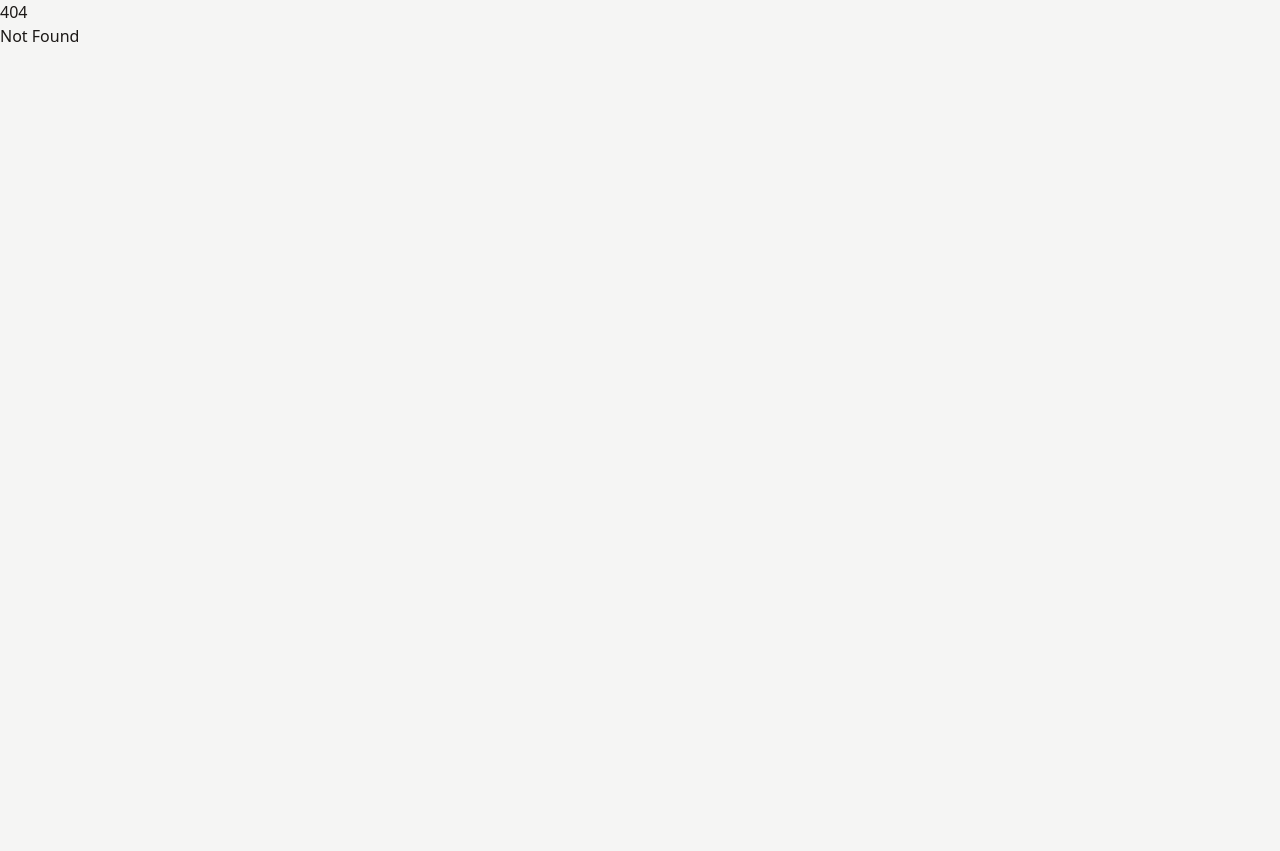
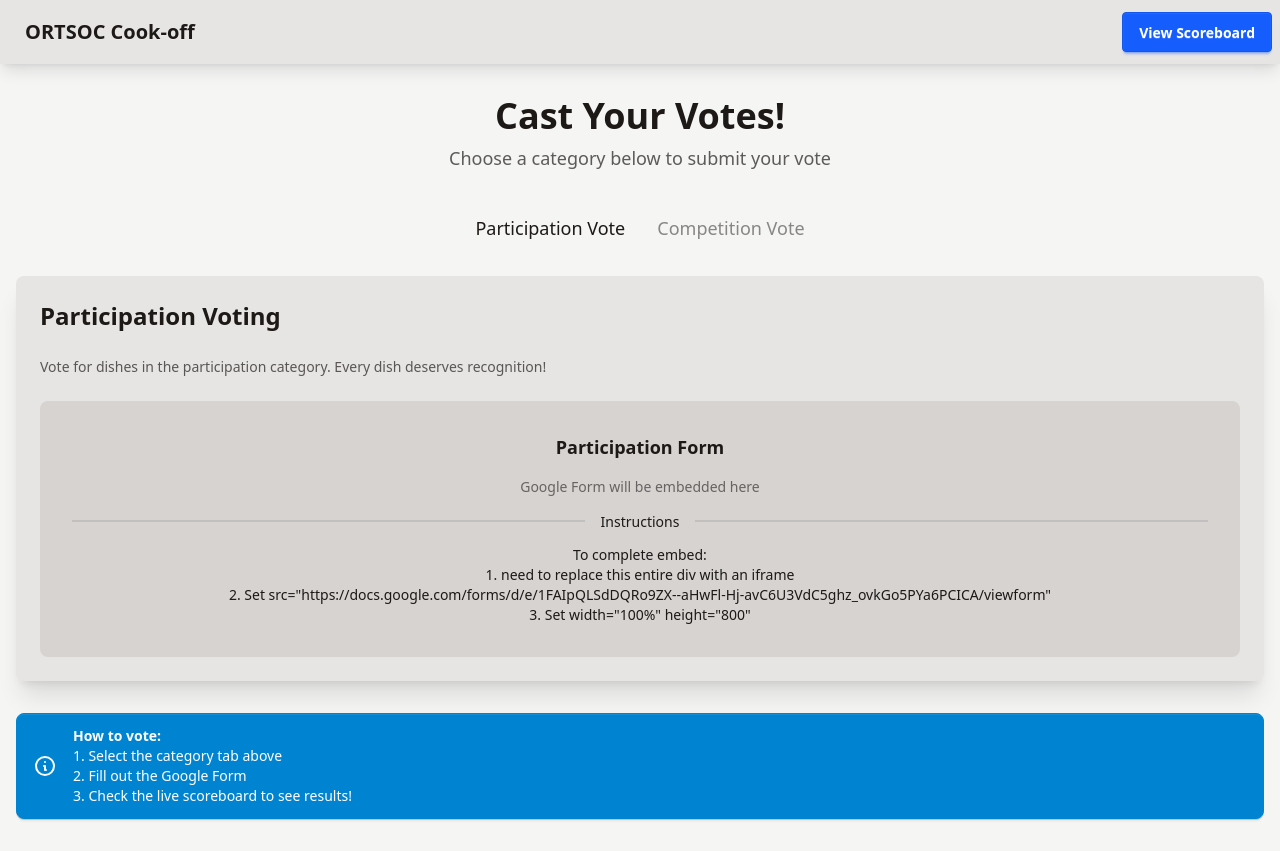
Before and after one commit to Skye-Samuels/potluck-app, a SvelteKit app: page /home in a window 1280 px wide. Before the commit this address had no page. Before the commit the page ends 800 px from the top, so only its background shows below. Built offline with nearby package versions, Linux system fonts and the light colour scheme.

Commit message:
Embedded forms on home page, iframe still WIP, scoreboard page, chart.js WIP

```diff
--- /dev/null
+++ b/src/routes/home/+page.svelte
@@ -0,0 +1,141 @@
+<script>
+	let activeTab = $state('participation');
+</script>
+
+<div class="min-h-screen bg-base-100">
+	<!-- Header -->
+	<div class="navbar bg-base-200 shadow-lg">
+		<div class="flex-1">
+			<a href="/" class="btn btn-ghost text-xl">ORTSOC Cook-off</a>
+		</div>
+		<div class="flex-none">
+			<a href="/scoreboard" class="btn btn-primary">View Scoreboard</a>
+		</div>
+	</div>
+
+	<!-- Main Content -->
+	<div class="container mx-auto px-4 py-8">
+		<div class="text-center mb-8">
+			<h1 class="text-4xl font-bold mb-2">Cast Your Votes!</h1>
+			<p class="text-lg text-base-content/70">Choose a category below to submit your vote</p>
+		</div>
+
+		<!-- Tabs -->
+		<div class="flex justify-center mb-6">
+			<div role="tablist" class="tabs tabs-boxed tabs-lg">
+				<button
+					role="tab"
+					class="tab"
+					class:tab-active={activeTab === 'participation'}
+					onclick={() => activeTab = 'participation'}
+				>
+					Participation Vote
+				</button>
+				<button
+					role="tab"
+					class="tab"
+					class:tab-active={activeTab === 'competition'}
+					onclick={() => activeTab = 'competition'}
+				>
+					Competition Vote
+				</button>
+			</div>
+		</div>
+
+		<!-- Tab Content -->
+		<div class="card bg-base-200 shadow-xl">
+			<div class="card-body">
+				{#if activeTab === 'participation'}
+					<h2 class="card-title text-2xl mb-4">Participation Voting</h2>
+					<p class="mb-4 text-base-content/70">
+						Vote for dishes in the participation category. Every dish deserves recognition!
+					</p>
+
+					<!-- Replace this div with your iframe when ready -->
+					<div class="w-full bg-base-300 rounded-lg p-8">
+						<div class="text-center">
+							<p class="text-lg font-semibold mb-4">Participation Form</p>
+							<p class="text-sm text-base-content/60 mb-4">
+								Google Form will be embedded here
+							</p>
+							<div class="divider">Instructions</div>
+							<p class="text-sm">
+								To complete embed:<br>
+								1. need to replace this entire div with an iframe<br>
+								2. Set src="https://docs.google.com/forms/d/e/1FAIpQLSdDQRo9ZX--aHwFl-Hj-avC6U3VdC5ghz_ovkGo5PYa6PCICA/viewform"<br>
+								3. Set width="100%" height="800"
+							</p>
+						</div>
+					</div>
+
+					<!-- TODO: Replace the div above with:
+					<iframe
+						src="YOUR_PARTICIPATION_FORM_URL"
+						width="100%"
+						height="800"
+						frameborder="0"
+						marginheight="0"
+						marginwidth="0"
+						class="rounded-lg"
+					>
+						Loading...
+					</iframe>
+					-->
+
+				{:else}
+					<h2 class="card-title text-2xl mb-4">Competition Voting</h2>
+					<p class="mb-4 text-base-content/70">
+						Vote for your favorite dishes in the competition categories!
+					</p>
+
+					<!-- Replace this div with your iframe when ready -->
+					<div class="w-full bg-base-300 rounded-lg p-8">
+						<div class="text-center">
+							<p class="text-lg font-semibold mb-4">Competition Form</p>
+							<p class="text-sm text-base-content/60 mb-4">
+								Google Form will be embedded here
+							</p>
+							<div class="divider">Instructions</div>
+							<p class="text-sm">
+								To embed your form:<br>
+								1. Replace this entire div with an iframe<br>
+								2. Set src="YOUR_GOOGLE_FORM_EMBED_URL"<br>
+								3. Set width="100%" height="800"
+							</p>
+						</div>
+					</div>
+
+					<!-- TODO: Replace the div above with:
+					<iframe
+						src="YOUR_COMPETITION_FORM_URL"
+						width="100%"
+						height="800"
+						frameborder="0"
+						marginheight="0"
+						marginwidth="0"
+						class="rounded-lg"
+					>
+						Loading...
+	</iframe>
+					-->
+
+				{/if}
+			</div>
+		</div>
+
+		<!-- Instructions -->
+		<div class="alert alert-info mt-8">
+			<svg xmlns="http://www.w3.org/2000/svg" fill="none" viewBox="0 0 24 24" class="stroke-current shrink-0 w-6 h-6">
+				<path stroke-linecap="round" stroke-linejoin="round" stroke-width="2" d="M13 16h-1v-4h-1m1-4h.01M21 12a9 9 0 11-18 0 9 9 0 0118 0z"></path>
+			</svg>
+			<div>
+				<h3 class="font-bold">How to vote:</h3>
+				<div class="text-sm">
+					1. Select the category tab above<br>
+					2. Fill out the Google Form<br>
+					3. Check the live scoreboard to see results!
+				</div>
+			</div>
+		</div>
+	</div>
+</div>
--- a/src/routes/scoreboard/+page.svelte
+++ b/src/routes/scoreboard/+page.svelte
@@ -1,6 +1,77 @@
-<div class="flex min-h-screen items-center justify-center bg-base-100">
-	<div class="text-center">
-		<h1 class="text-5xl font-bold">Scoreboard</h1>
-		<p class="py-6">The potluck has begun!</p>
+<script>
+	// TODO: Add Chart.js integration and live data from Google Sheets
+	// Will need to install: npm install chart.js
+</script>
+
+<div class="min-h-screen bg-base-100">
+	<!-- Header -->
+	<div class="navbar bg-base-200 shadow-lg">
+		<div class="flex-1">
+			<a href="/" class="btn btn-ghost text-xl">ORTSOC Cook-off</a>
+		</div>
+		<div class="flex-none gap-2">
+			<a href="/home" class="btn btn-secondary">Back to Voting</a>
+		</div>
+	</div>
+
+	<!-- Main Content -->
+	<div class="container mx-auto px-4 py-8">
+		<div class="text-center mb-8">
+			<h1 class="text-4xl font-bold mb-2">Live Scoreboard</h1>
+			<p class="text-lg text-base-content/70">Real-time voting results</p>
+		</div>
+
+		<!-- Scoreboard Content -->
+		<div class="grid grid-cols-1 lg:grid-cols-2 gap-6">
+			<!-- Participation Category -->
+			<div class="card bg-base-200 shadow-xl">
+				<div class="card-body">
+					<h2 class="card-title text-2xl">Participation Votes</h2>
+					<div class="h-64 flex items-center justify-center bg-base-300 rounded-lg mt-4">
+						<div class="text-center">
+							<p class="text-lg font-semibold">Chart Coming Soon</p>
+							<p class="text-sm text-base-content/60 mt-2">
+								Chart.js visualization will display here
+							</p>
+						</div>
+					</div>
+					<!-- TODO: Add Chart.js chart here -->
+					<!-- <canvas id="participationChart"></canvas> -->
+				</div>
+			</div>
+
+			<!-- Competition Category -->
+			<div class="card bg-base-200 shadow-xl">
+				<div class="card-body">
+					<h2 class="card-title text-2xl">Competition Votes</h2>
+					<div class="h-64 flex items-center justify-center bg-base-300 rounded-lg mt-4">
+						<div class="text-center">
+							<p class="text-lg font-semibold">Chart Coming Soon</p>
+							<p class="text-sm text-base-content/60 mt-2">
+								Chart.js visualization will display here
+							</p>
+						</div>
+					</div>
+					<!-- TODO: Add Chart.js chart here -->
+					<!-- <canvas id="competitionChart"></canvas> -->
+				</div>
+			</div>
+		</div>
+
+		<!-- Live Update Indicator -->
+		<div class="flex justify-center mt-8">
+			<div class="badge badge-success gap-2">
+				<div class="w-2 h-2 bg-success-content rounded-full animate-pulse"></div>
+				Live Updates Active (Coming Soon)
+			</div>
+		</div>
+
+		<!-- Additional Info -->
+		<div class="alert alert-warning mt-6">
+			<svg xmlns="http://www.w3.org/2000/svg" class="stroke-current shrink-0 h-6 w-6" fill="none" viewBox="0 0 24 24">
+				<path stroke-linecap="round" stroke-linejoin="round" stroke-width="2" d="M12 9v2m0 4h.01m-6.938 4h13.856c1.54 0 2.502-1.667 1.732-3L13.732 4c-.77-1.333-2.694-1.333-3.464 0L3.34 16c-.77 1.333.192 3 1.732 3z" />
+			</svg>
+			<span>Charts will be connected to live Google Sheets data in the next phase.</span>
+		</div>
 	</div>
 </div>
```
